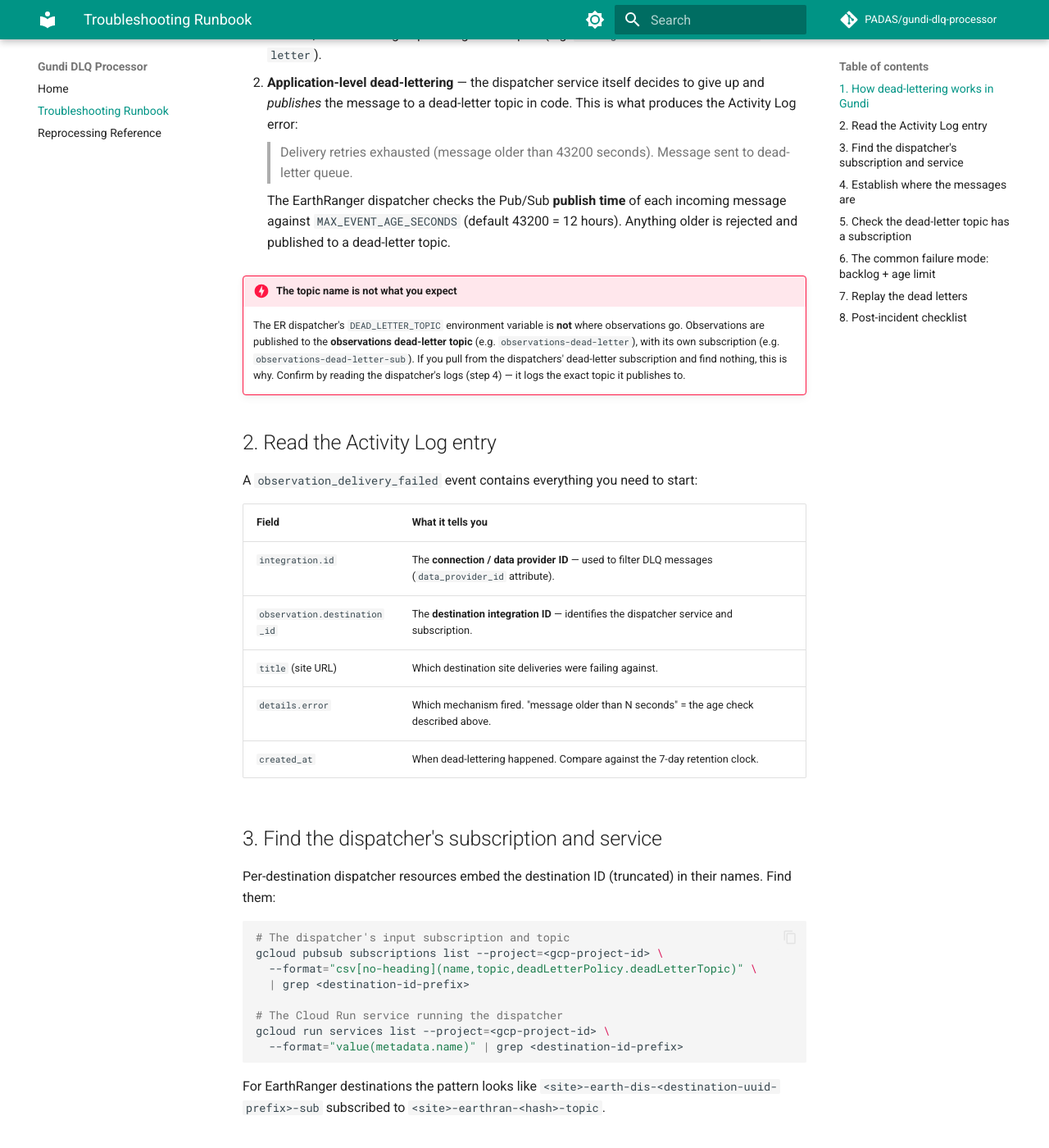
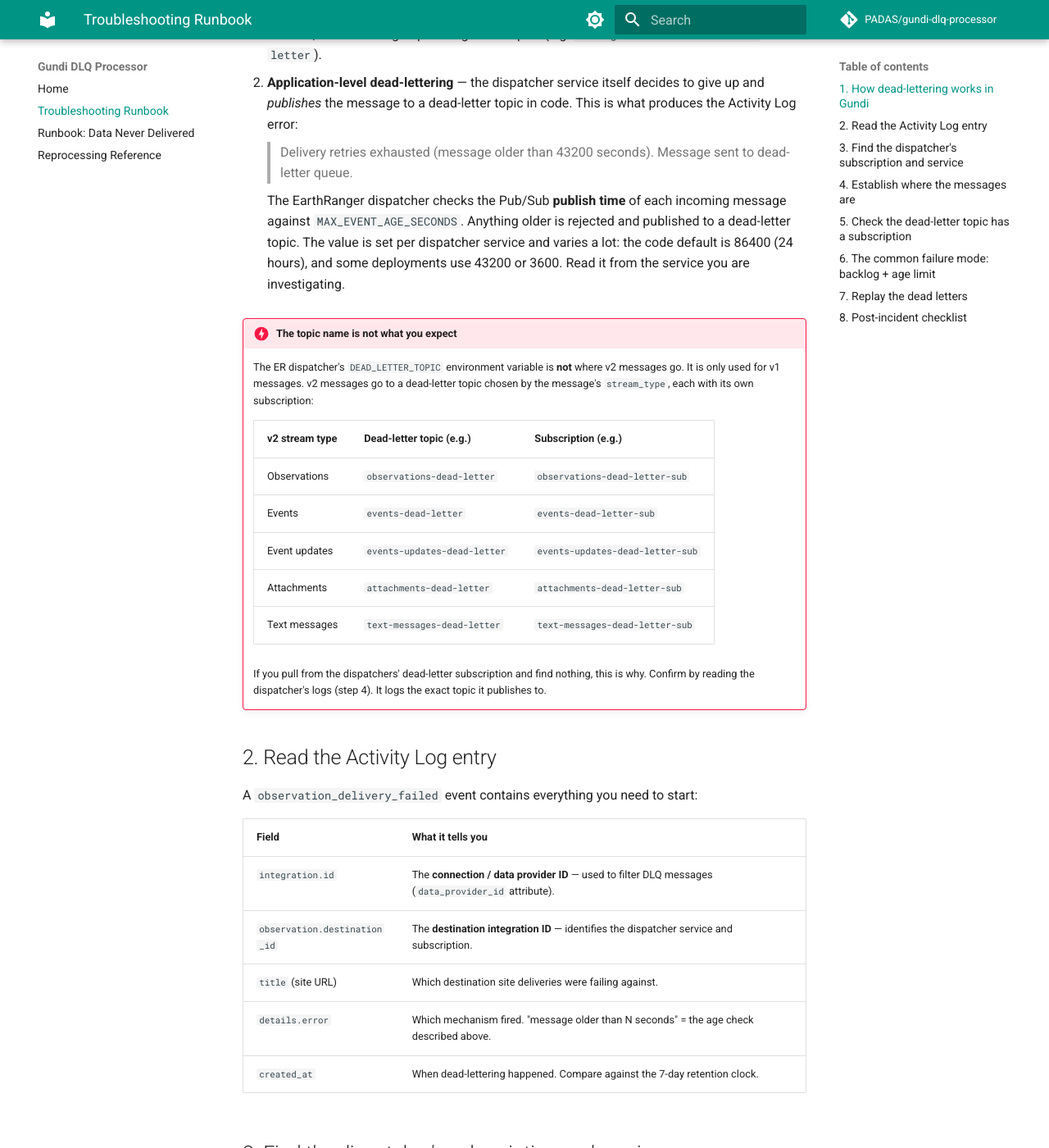
Before and after one commit to PADAS/gundi-dlq-processor, an MkDocs documentation site: the page built from docs/runbook.md, in a window 1280 px wide and 1400 px high, scrolled down 546 px. Shown: the whole window at 82% size. Built offline with MkDocs 1.6.1 and Material for MkDocs 9.7.7, drawn with Linux system fonts in a browser that asks for light colours; comment, search, counter and statistics services are not loaded.

Commit message:
docs: add runbook for data received but never delivered
New page for tickets where a provider's data reached Gundi but never
arrived at the destination, including the case with no dead-letter error
at all (topic published to before its subscription existed, so Pub/Sub
silently discarded the messages). Covers how to count what arrived, how
to tell the three stopping points apart, seek vs. DLQ replay vs. re-send
(with the API's duplicate-check window), and how to verify delivery when
messages are batched.

Also correct the troubleshooting runbook: v2 messages dead-letter to a
topic chosen by stream type (observations, events, event updates,
attachments, text messages), not only observations-dead-letter; and
MAX_EVENT_AGE_SECONDS is per service (code default 86400, not 43200).

```diff
--- a/docs/runbook.md
+++ b/docs/runbook.md
@@ -26,17 +26,29 @@
     > sent to dead-letter queue.
 
     The EarthRanger dispatcher checks the Pub/Sub **publish time** of each
-    incoming message against `MAX_EVENT_AGE_SECONDS` (default 43200 = 12
-    hours). Anything older is rejected and published to a dead-letter topic.
+    incoming message against `MAX_EVENT_AGE_SECONDS`. Anything older is
+    rejected and published to a dead-letter topic. The value is set per
+    dispatcher service and varies a lot: the code default is 86400 (24
+    hours), and some deployments use 43200 or 3600. Read it from the service
+    you are investigating.
 
 !!! danger "The topic name is not what you expect"
     The ER dispatcher's `DEAD_LETTER_TOPIC` environment variable is **not**
-    where observations go. Observations are published to the
-    **observations dead-letter topic** (e.g. `observations-dead-letter`),
-    with its own subscription (e.g. `observations-dead-letter-sub`). If you
-    pull from the dispatchers' dead-letter subscription and find nothing,
-    this is why. Confirm by reading the dispatcher's logs (step 4) — it logs
-    the exact topic it publishes to.
+    where v2 messages go. It is only used for v1 messages. v2 messages go to
+    a dead-letter topic chosen by the message's `stream_type`, each with its
+    own subscription:
+
+    | v2 stream type | Dead-letter topic (e.g.) | Subscription (e.g.) |
+    |---|---|---|
+    | Observations | `observations-dead-letter` | `observations-dead-letter-sub` |
+    | Events | `events-dead-letter` | `events-dead-letter-sub` |
+    | Event updates | `events-updates-dead-letter` | `events-updates-dead-letter-sub` |
+    | Attachments | `attachments-dead-letter` | `attachments-dead-letter-sub` |
+    | Text messages | `text-messages-dead-letter` | `text-messages-dead-letter-sub` |
+
+    If you pull from the dispatchers' dead-letter subscription and find
+    nothing, this is why. Confirm by reading the dispatcher's logs (step
+    4). It logs the exact topic it publishes to.
 
 ## 2. Read the Activity Log entry
 
--- a/mkdocs.yml
+++ b/mkdocs.yml
@@ -39,4 +39,5 @@
 nav:
   - Home: index.md
   - Troubleshooting Runbook: runbook.md
+  - "Runbook: Data Never Delivered": undelivered-data.md
   - Reprocessing Reference: reprocessing.md
```
Also changed, not shown: docs/index.md (+4 -0 lines), docs/undelivered-data.md (added, +238 -0 lines).
